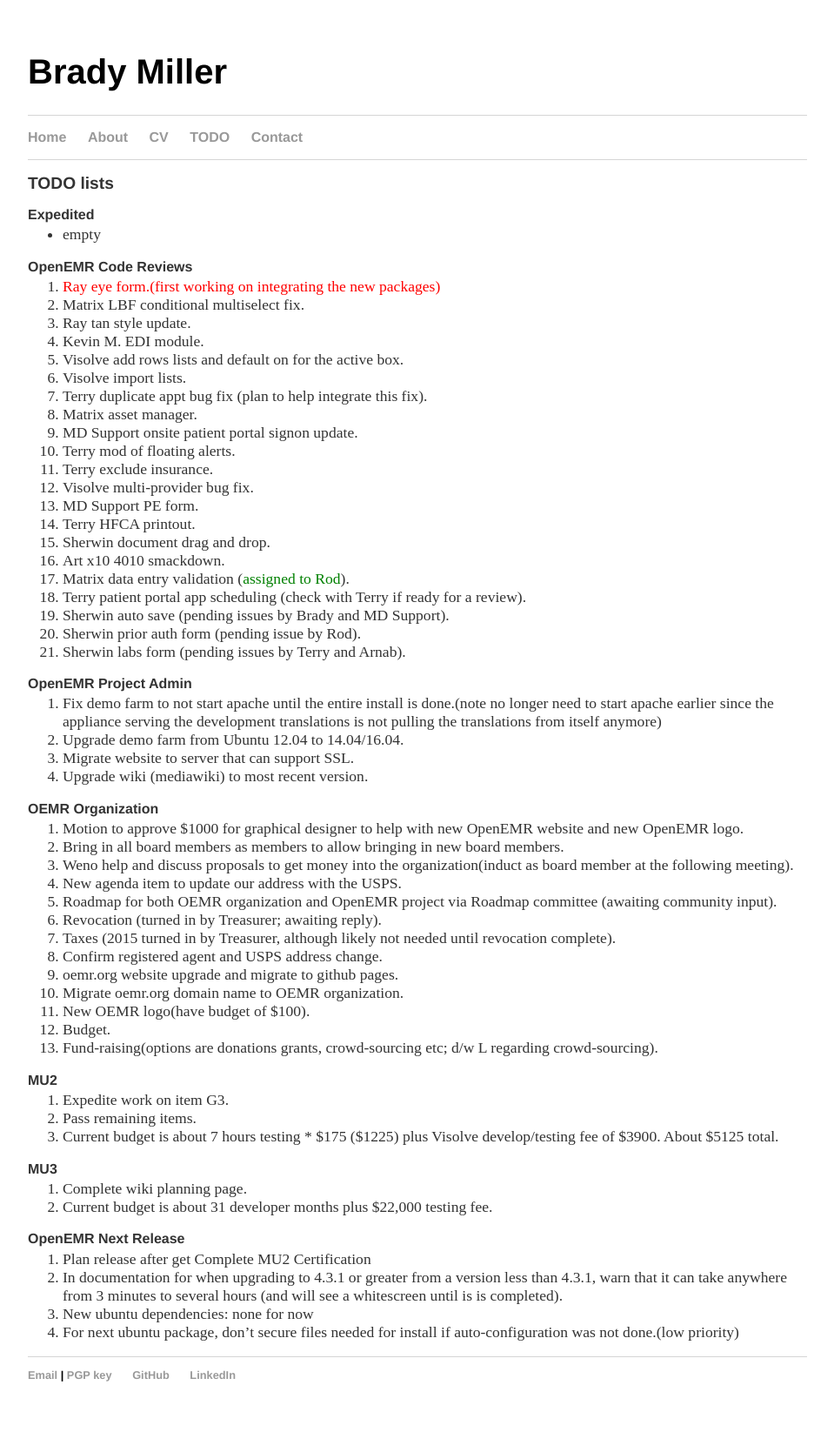
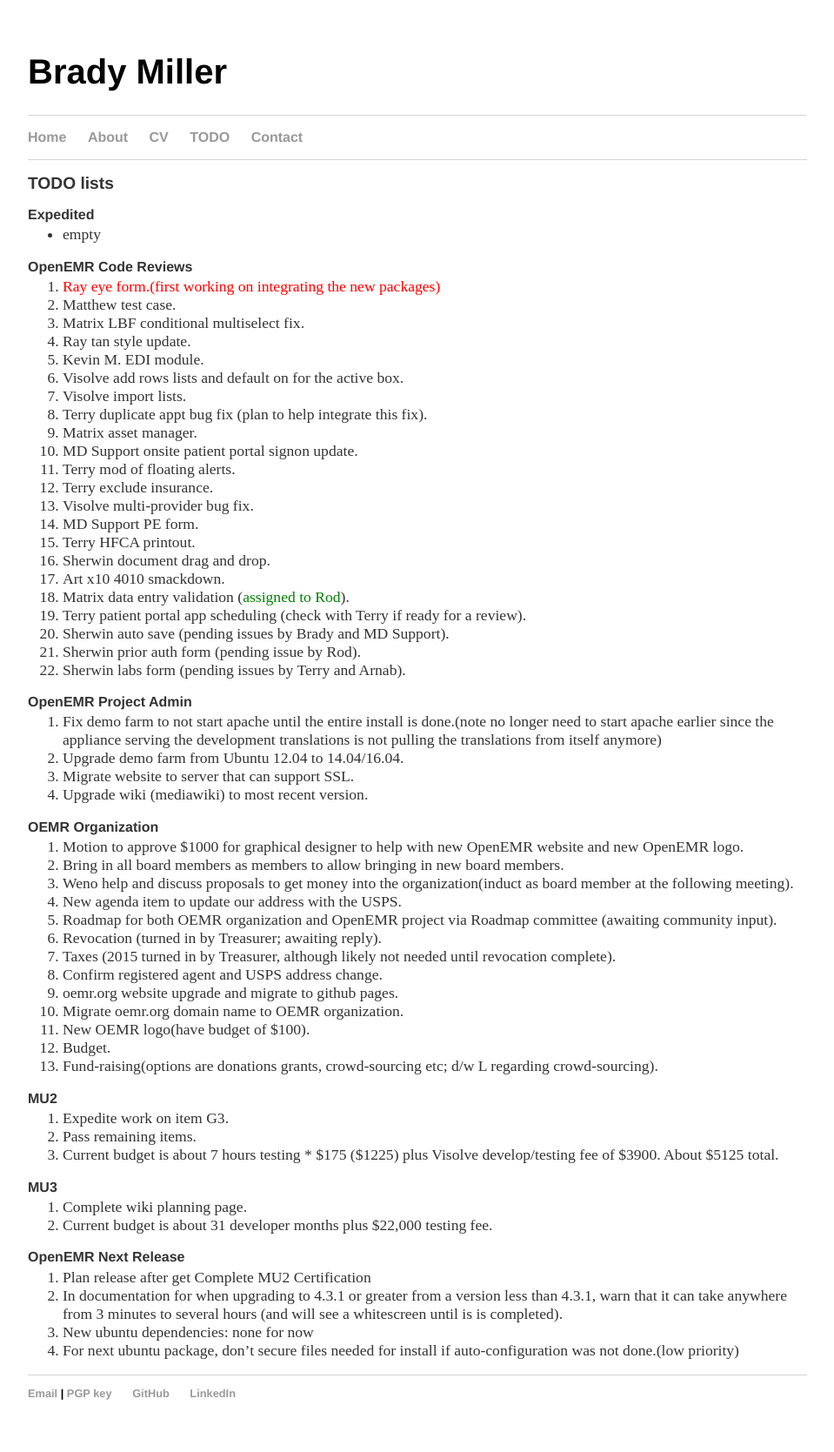
Before and after one commit to bradymiller/bradymiller.github.io, a Jekyll site: the page built from todo/index.md, in a window 1280 px wide. Shown: the whole page at 87% size, without its empty margins (160-1119 px from the left). Built offline with Jekyll 4.4.1, drawn with Linux system fonts in a browser that asks for light colours; before the commit the page ends 1648 px from its top, so only the background shows below that.

Commit message:
Update todo list

```diff
--- a/todo/index.md
+++ b/todo/index.md
@@ -8,6 +8,7 @@
 
 ### OpenEMR Code Reviews
 1. <span style="color: red">Ray eye form.(first working on integrating the new packages)</span>
+1. Matthew test case.
 1. Matrix LBF conditional multiselect fix.
 1. Ray tan style update.
 1. Kevin M. EDI module.
```
